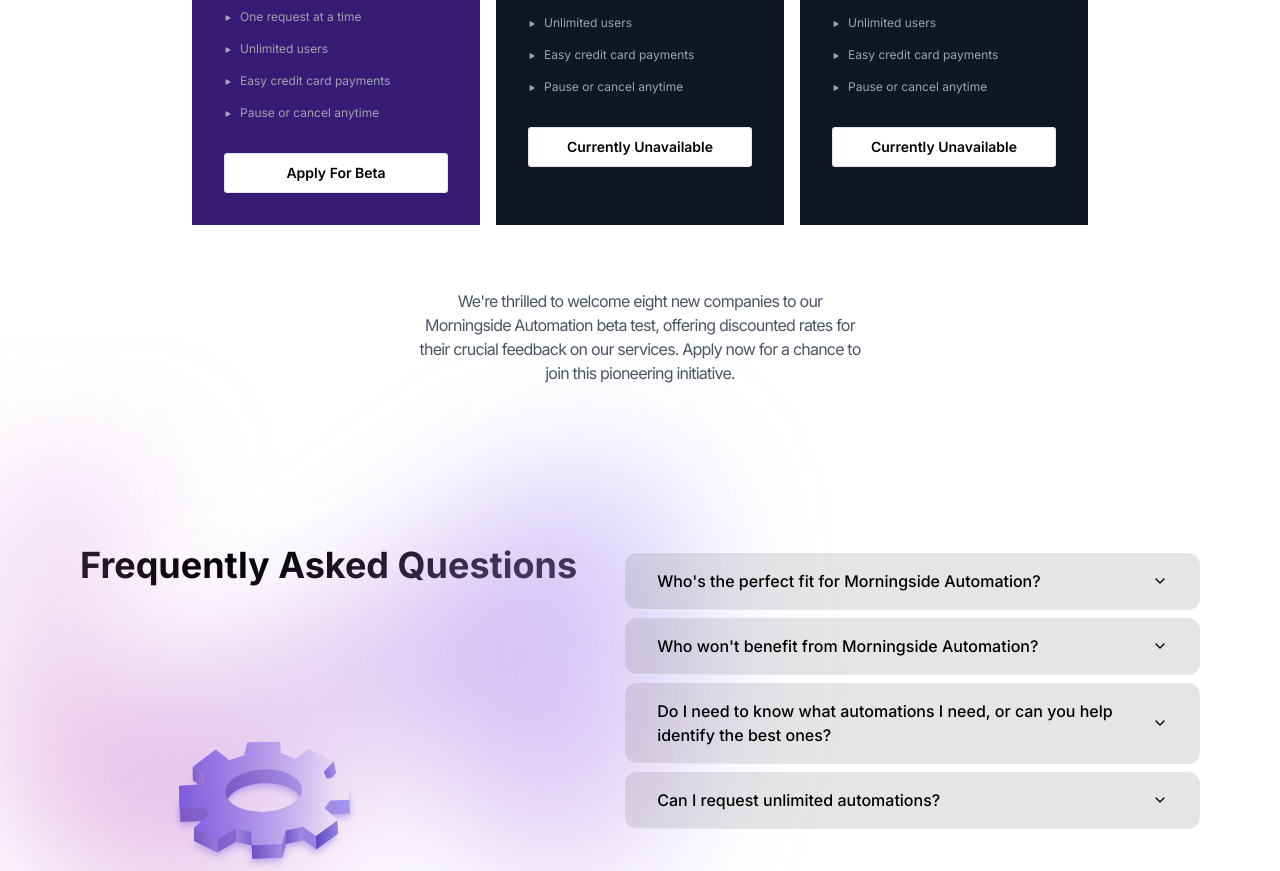
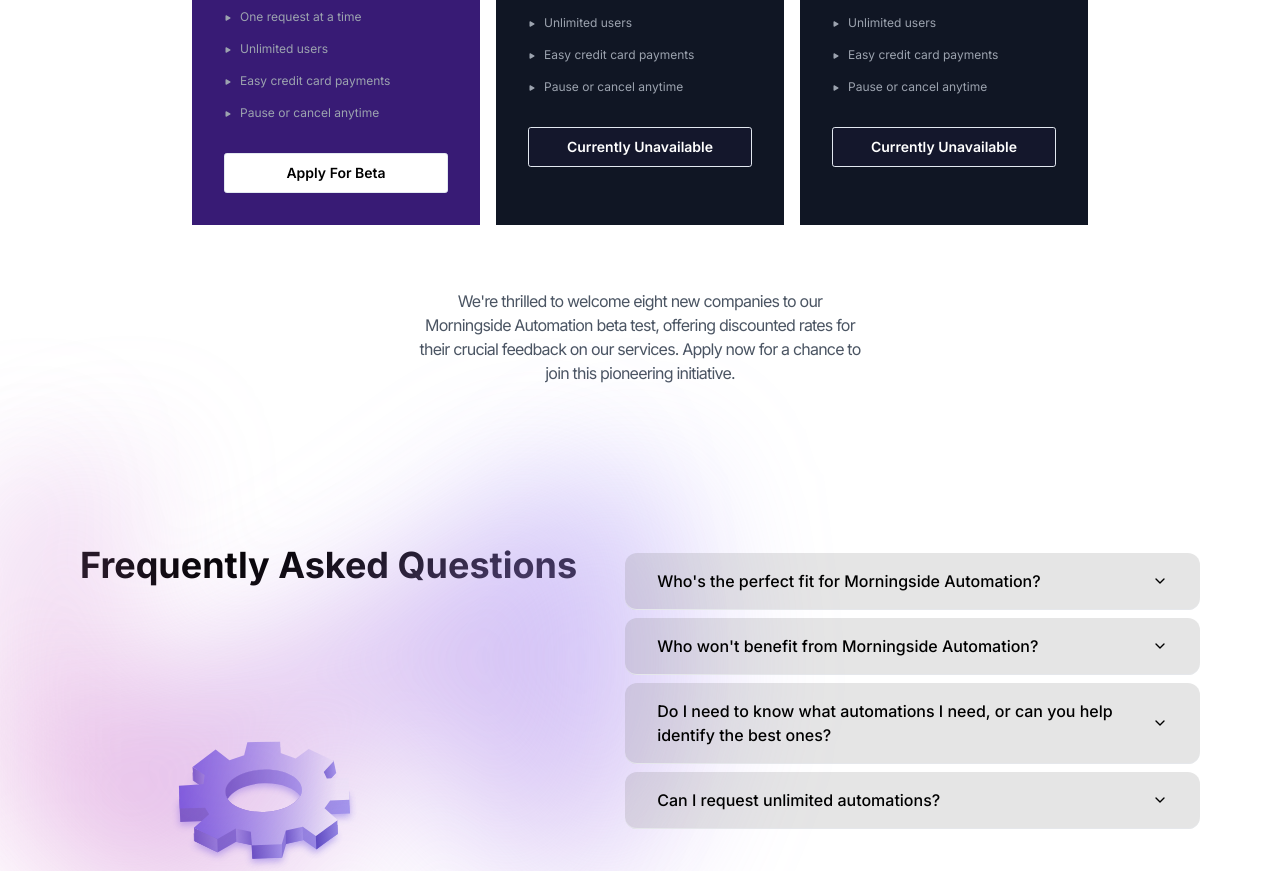
Before and after one commit to kaushikbarman449/morningsideautomation-clone, a Next.js app: page / in a window 1280 px wide. Shown: the part 6105-6976 px from the top of the page. Built offline with nearby package versions, Linux system fonts and the light colour scheme; a web font is replaced by a local one.

Commit message:
small ui changes

```diff
--- a/src/components/FAQ.tsx
+++ b/src/components/FAQ.tsx
@@ -845,13 +845,13 @@
                     </div>
                     <Accordion type="single" collapsible className="w-full flex-1">
                         <AccordionItem value="item-1" className="my-2 rounded-xl backdrop-opacity-10 backdrop-invert bg-transparent px-8">
-                            <AccordionTrigger>Who&apos;s the perfect fit for Morningside Automation?</AccordionTrigger>
+                            <AccordionTrigger className="text-left">Who&apos;s the perfect fit for Morningside Automation?</AccordionTrigger>
                             <AccordionContent>
                                 A brilliant question! Morningside Automation caters to entrepreneurs and small to medium businesses aiming to bulletproof their operations through AI. Our bespoke automations, devoid of hefty custom code costs, can seamlessly integrate into your business in just a few days.
                             </AccordionContent>
                         </AccordionItem>
                         <AccordionItem value="item-2" className="my-2 rounded-xl backdrop-opacity-10 backdrop-invert bg-transparent px-8">
-                            <AccordionTrigger>Who won&apos;t benefit from Morningside Automation? </AccordionTrigger>
+                            <AccordionTrigger className="text-left">Who won&apos;t benefit from Morningside Automation? </AccordionTrigger>
                             <AccordionContent>
                                 Morningside Automation may not suit those who are looking to develop web applications or require intricate, custom-coded AI solutions. If you&apos;re on the fence about whether we&apos;re the right fit for you, feel free to book a call with us.
                             </AccordionContent>
--- a/src/components/Plans.tsx
+++ b/src/components/Plans.tsx
@@ -90,7 +90,7 @@
                         <div className="my-8 border-t border-white/10 rounded-xl w-full"></div>
                         <div className="flex justify-center flex-col">
                             {Object.values(data.price).map((item, index) => (
-                                <h4 className={`text-2xl font-semibold text-center text-white ${item === '$8,450/m' ? 'line-through' : ''} ${item === '$6,000/m' ? 'text-red-500' : ''}`} key={index}>{item}
+                                <h4 className={`text-2xl font-semibold text-center ${item === '$8,450/m' && 'line-through'} ${item === '$6,000/m' ? 'text-red-500' : 'text-white'}`} key={index}>{item}
                                     {item === '$6,000/m' && <span className="ml-2 align-middle mb-1 max-h-5 inline-flex items-center rounded-md bg-purple-50 px-2 py-1 text-xs font-medium text-purple-700 ring-1 ring-inset ring-purple-700/10">{data.type}</span>}
                                 </h4>
                             ))}
@@ -107,7 +107,7 @@
                                 </ul>
                             </>
                         ))}
-                        <ClickButton name={data.title === 'Monthly' ? "Apply For Beta" : "Currently Unavailable"} className="mt-8" />
+                        <ClickButton name={data.title === 'Monthly' ? "Apply For Beta" : "Currently Unavailable"} className={`mt-8 ${data.title != 'Monthly' && 'bg-[#14172c] text-white pointer-events-none'}`} />
                     </div>
                 ))}
             </div>
```
